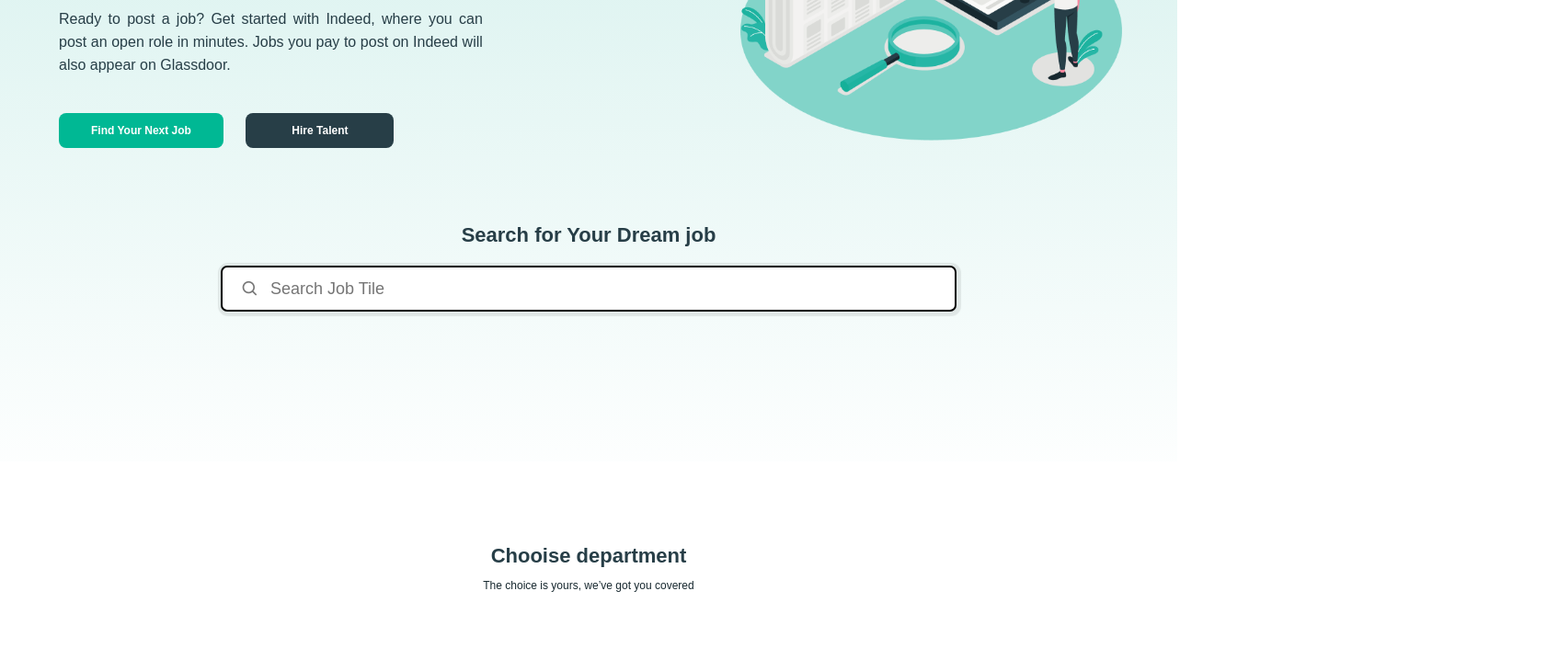
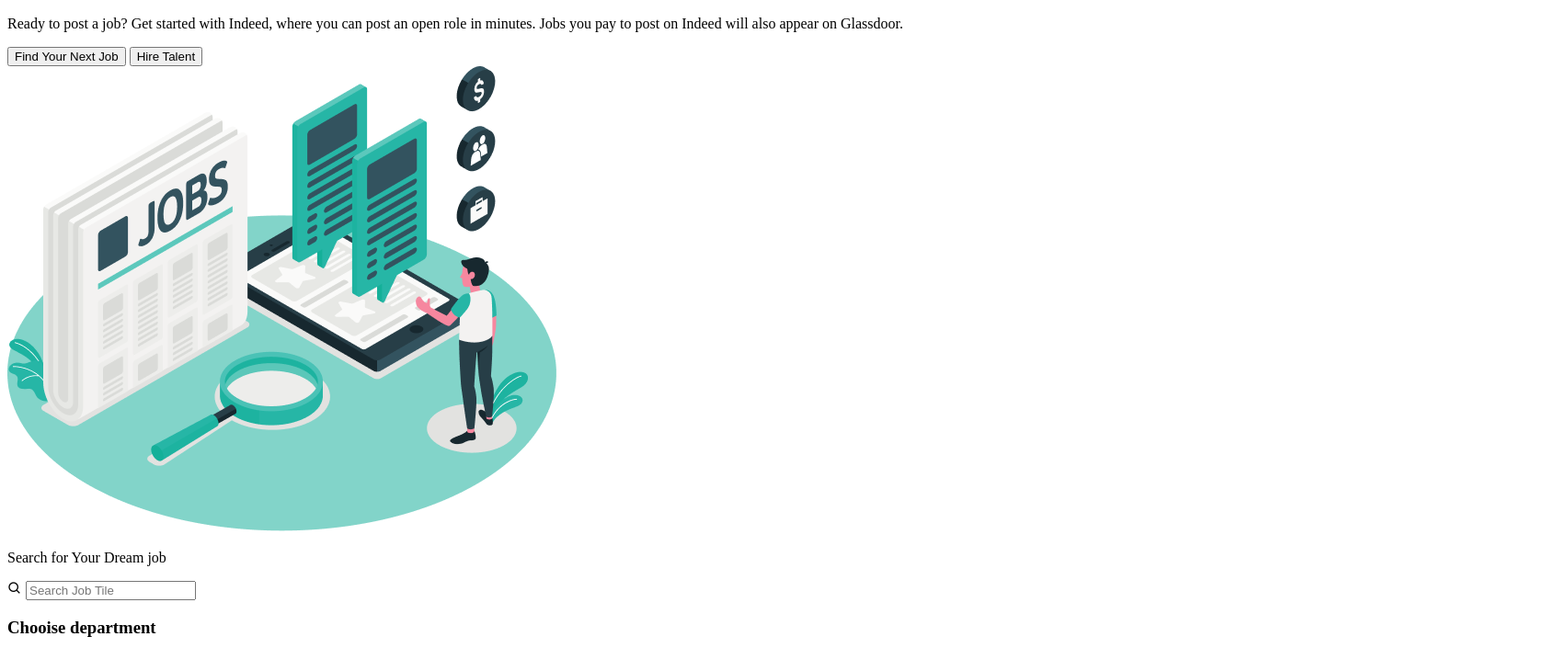
Before and after one commit to nazzy-tech/Intern_Week1_Task, a plain HTML site: page index.html in a window 1280 px wide. Shown: the part 338-1043 px from the top of the page at 92% size, 1694 px wide, since content can reach past the window. Drawn offline with nearby package versions, Linux system fonts and the light colour scheme.

Commit message:
Add files via upload

```diff
--- a/index.html
+++ b/index.html
@@ -13,7 +13,7 @@
     <link href='https://unpkg.com/boxicons@2.1.4/css/boxicons.min.css' rel='stylesheet'>
 
 
-    <link rel="stylesheet" type="text/css" href="./style.css">
+    <link rel="stylesheet" media="only screen and (max-width: 632px)" type="text/css" href="./style.css">
 </head>
 
 <body>
--- a/style.css
+++ b/style.css
@@ -444,7 +444,7 @@
     }
     /* Media Query*/
 
-    @media only screen and (max-width: 1200px) {
+    @media only screen and (max-width: 632px) {
         .btn-menu {
             display: block;
         }
```
